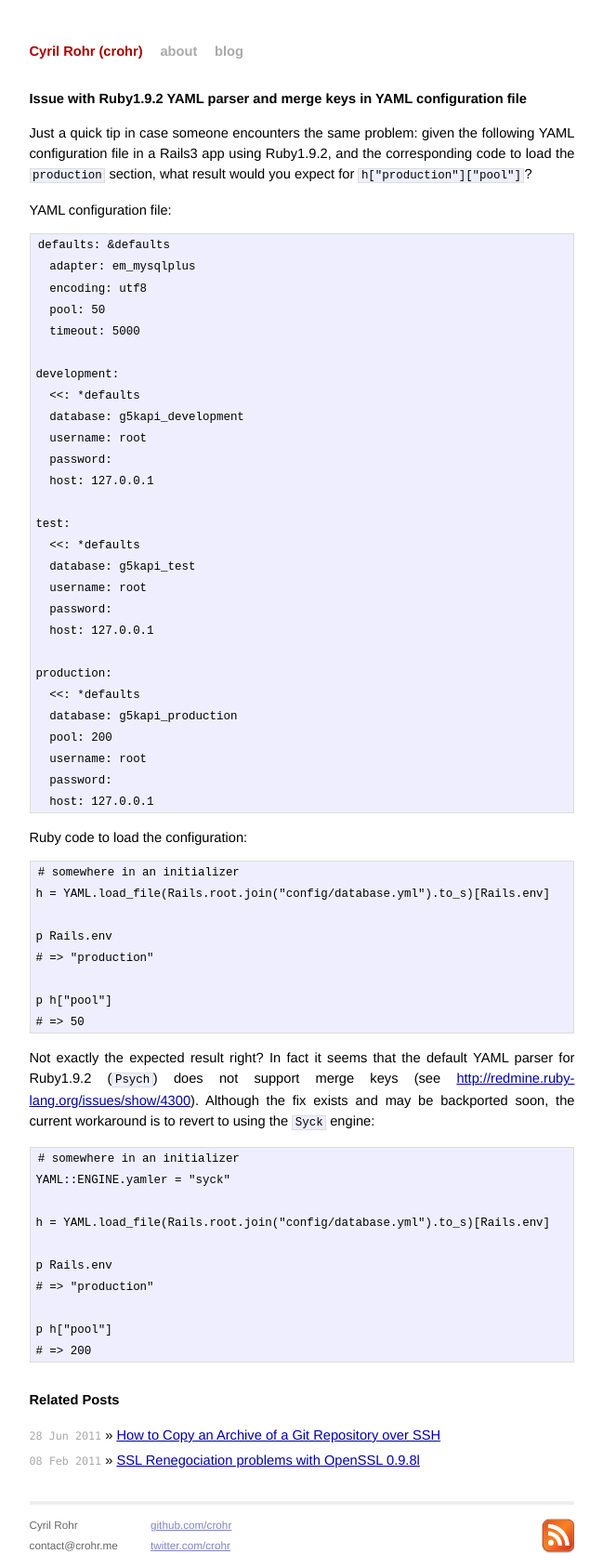
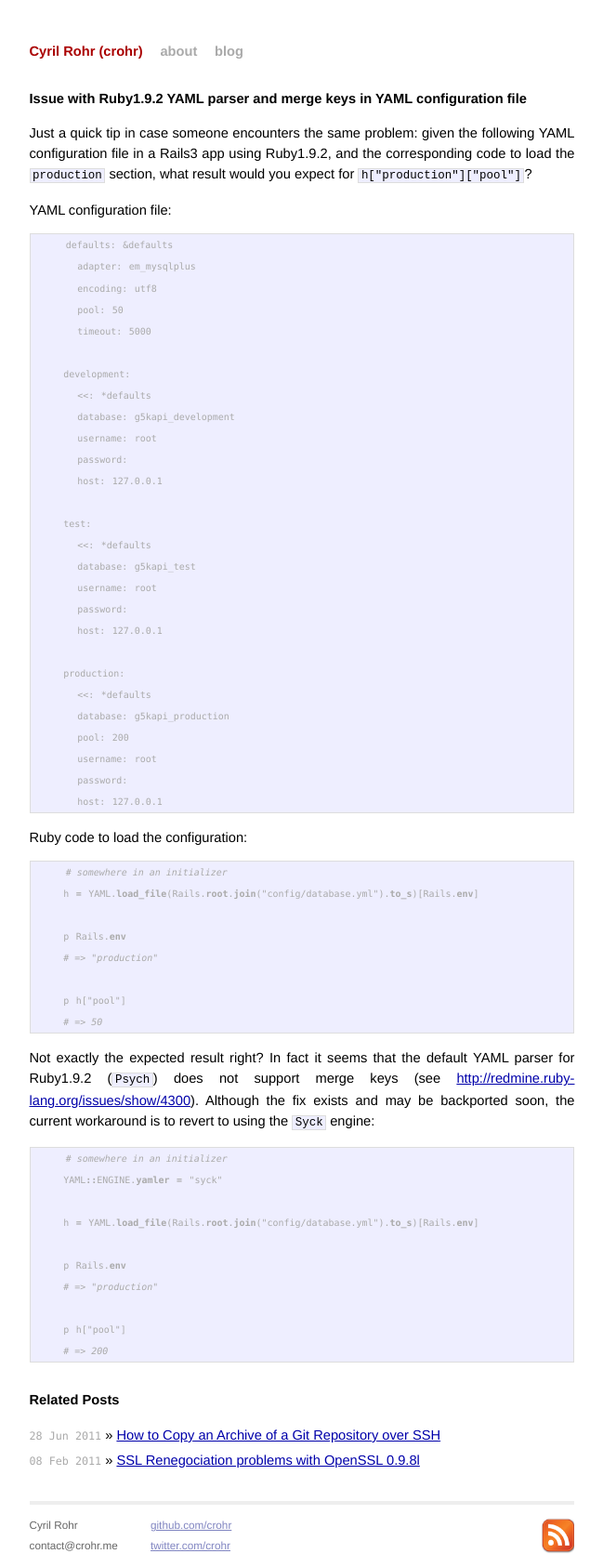
Before and after one commit to crohr/crohr.github.com, a Jekyll site: the page built from _posts/2011-02-23-issue-with-ruby1.9.2-yaml-parser-and-merge-keys-in-yaml-configuration-file.md, in a window 1280 px wide. Shown: the whole page at 93% size, without its empty margins (315-964 px from the left). Built offline with Jekyll 4.4.1, drawn with Linux system fonts in a browser that asks for light colours; comment, search, counter and statistics services are not loaded.

Commit message:
Testing syntax highlighting

```diff
--- a/_posts/2011-02-23-issue-with-ruby1.9.2-yaml-parser-and-merge-keys-in-yaml-configuration-file.md
+++ b/_posts/2011-02-23-issue-with-ruby1.9.2-yaml-parser-and-merge-keys-in-yaml-configuration-file.md
@@ -8,6 +8,8 @@ published: true
 Just a quick tip in case someone encounters the same problem: given the following YAML configuration file in a Rails3 app using Ruby1.9.2, and the corresponding code to load the `production` section, what result would you expect for `h["production"]["pool"]`?
 
 YAML configuration file:
+
+{% highlight yaml %}
 
     defaults: &defaults
       adapter: em_mysqlplus
@@ -37,7 +39,11 @@ YAML configuration file:
       password:
       host: 127.0.0.1
 
+{% endhighlight %}
+
 Ruby code to load the configuration:
+
+{% highlight ruby %}
 
     # somewhere in an initializer
     h = YAML.load_file(Rails.root.join("config/database.yml").to_s)[Rails.env]
@@ -48,7 +54,11 @@ Ruby code to load the configuration:
     p h["pool"]
     # => 50
 
+{% endhighlight %}
+
 Not exactly the expected result right? In fact it seems that the default YAML parser for Ruby1.9.2 (`Psych`) does not support merge keys (see <http://redmine.ruby-lang.org/issues/show/4300>). Although the fix exists and may be backported soon, the current workaround is to revert to using the `Syck` engine:
+
+{% highlight ruby %}
 
     # somewhere in an initializer
     YAML::ENGINE.yamler = "syck"
@@ -60,3 +70,5 @@ Not exactly the expected result right? In fact it seems that the default YAML pa
 
     p h["pool"]
     # => 200
+
+{% endhighlight %}
```
